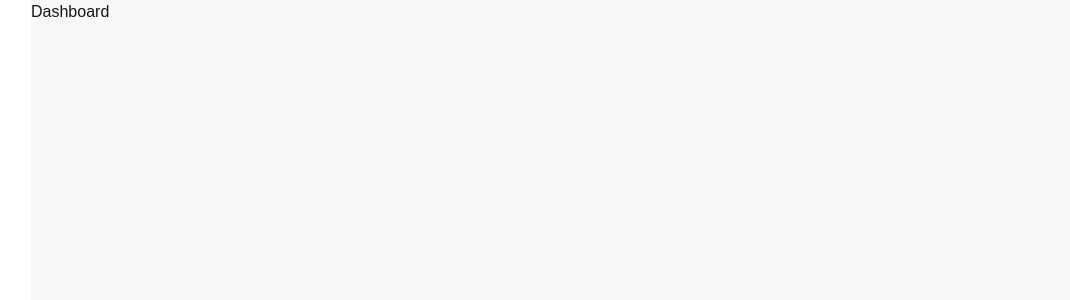
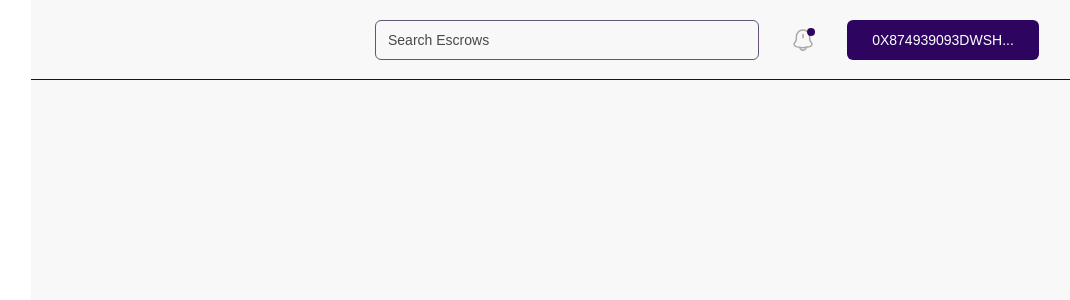
Before and after one commit to EscrowNet/escrownet-dapp, a Next.js app: page /dashboard in a window 1280 px wide. Shown: the top 300 px of the page, without its empty margins (209-1279 px from the left). Built offline with nearby package versions, Linux system fonts and the light colour scheme.

Commit message:
Creating Header cmp

```diff
--- a/app/dashboard/page.tsx
+++ b/app/dashboard/page.tsx
@@ -1,3 +1,5 @@
+import { Header } from "../ui/dashboard/header";
+
 export default async function Page() {
-  return <main>Dashboard</main>;
+  return <Header />;
 }
--- /dev/null
+++ b/app/ui/dashboard/header.tsx
@@ -0,0 +1,19 @@
+import Image from "next/image";
+import { Button } from "./button";
+import { Search } from "./search";
+import Notification from "@/public/icons/notification.svg";
+
+export function Header() {
+  return (
+    <header className="h-20 border-b-gray border-opacity-25 border-b">
+      <div className="h-full flex items-center justify-end pr-8 gap-8">
+        <Search placeholder="Search Escrows" />
+        <div className="relative">
+          <div className="absolute w-2 h-2 bg-midnight rounded-full top-0 right-0"></div>
+          <Image src={Notification} alt="notification" />
+        </div>
+        <Button>0X874939093DWSH...</Button>
+      </div>
+    </header>
+  );
+}
```
Also changed, not shown: public/icons/notification.svg (added).
